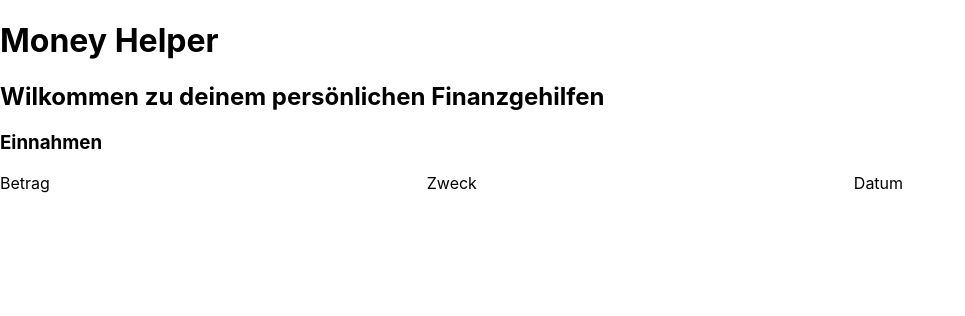
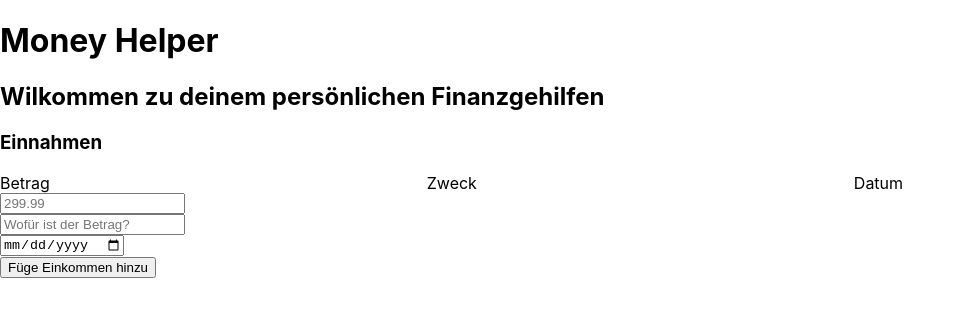
Before and after one commit to Sternenwarte88/money_helper, a React (Create React App) app: page /income in a window 1280 px wide. Shown: the top 316 px of the page, without its empty margins (0-965 px from the left). Built offline with nearby package versions, Linux system fonts and the light colour scheme.

Commit message:
implement saving income to database

```diff
--- a/src/container/income/income.jsx
+++ b/src/container/income/income.jsx
@@ -1,10 +1,45 @@
 import { React, Component } from 'react';
 import { HeadTitle } from '../../components/UI/headTitle';
 import classes from './income.module.css';
+import axios from 'axios';
+
+import Input from '../../components/UI/Input';
 
 class Income extends Component {
+	state = {
+		amount: 0,
+		reason: '',
+		date: '',
+	};
+	incomeHandler = () => {
+		axios
+			.post('http://localhost:28010/mh/finance', {
+				amount: this.state.amount,
+				reason: this.state.reason,
+				date: this.state.date,
+			})
+			.then(res => {
+				if (res.msg === 'accepted') {
+					console.log(res.msg);
+				}
+			})
+			.catch(err => {
+				console.log(err);
+			});
+	};
+
+	inputValueHandler = (event, name) => {
+		const newState = { ...this.state, [name]: event.target.value };
+		this.setState(newState);
+	};
+
+	componentDidUpdate(prevProps, prevState) {
+		console.log(this.state);
+	}
+
 	render() {
 		//TODO adding add income handler
+
 		return (
 			<>
 				<HeadTitle site={'Einnahmen'} />
@@ -13,6 +48,39 @@ class Income extends Component {
 					<div>Zweck</div>
 					<div>Datum</div>
 				</div>
+				<div>
+					<Input
+						class={classes.input}
+						type={'number'}
+						name={this.state.amount}
+						placeholder={299.99}
+						changeValue={(event, name) => {
+							this.inputValueHandler(event, 'amount');
+						}}>
+						{this.state.amount}
+					</Input>
+					<Input
+						class={classes.input}
+						type={'text'}
+						name={this.state.reason}
+						placeholder={'Wofür ist der Betrag?'}
+						changeValue={(event, name) => {
+							this.inputValueHandler(event, 'reason');
+						}}>
+						{this.state.reason}
+					</Input>
+					<Input
+						class={classes.input}
+						type={'date'}
+						name={this.state.date}
+						placeholder={'Zu welchem Datum?'}
+						changeValue={(event, name) => {
+							this.inputValueHandler(event, 'date');
+						}}>
+						{this.state.date}
+					</Input>
+				</div>
+				<button onClick={this.incomeHandler}>Füge Einkommen hinzu</button>
 			</>
 		);
 	}
--- a/src/container/income/income.module.css
+++ b/src/container/income/income.module.css
@@ -2,3 +2,6 @@
 	display: grid;
 	grid-template-columns: repeat(3, auto);
 }
+.input {
+	display: block;
+}
--- a/src/container/login/login.jsx
+++ b/src/container/login/login.jsx
@@ -60,7 +60,6 @@ class Login extends Component {
 							name={email}
 							type={email}
 							placeholder='example@example.de'
-							// value={this.state.email}
 							changeValue={(event, name) =>
 								this.inputChangedHandler(event, email)
 							}>
--- a/src/container/menu/menu.jsx
+++ b/src/container/menu/menu.jsx
@@ -2,13 +2,10 @@ import React from 'react';
 import { HeadTitle } from '../../components/UI/headTitle';
 
 class overview extends React.Component {
-
-	render ()
-	{
-		const incomeHandler = () =>
-		{
-		this.props.history.push('/income');
-	};
+	render() {
+		const incomePageHandler = () => {
+			this.props.history.push('/income');
+		};
 		return (
 			<>
 				<div>
@@ -16,7 +13,7 @@ class overview extends React.Component {
 				</div>
 				<div>
 					<button>Übersicht</button>
-					<button onClick={incomeHandler}>Einnahmen</button>
+					<button onClick={incomePageHandler}>Einnahmen</button>
 					<button>Ausgaben</button>
 				</div>
 				<div>Tabellenspalte</div>
--- a/src/container/signup/signup.jsx
+++ b/src/container/signup/signup.jsx
@@ -35,8 +35,8 @@ class signUp extends Component {
 					mode: 'cors',
 				}
 			)
-			.then(result => {
-				console.log(result);
+			.then(data => {
+				console.log(data);
 			})
 			.catch(err => {
 				console.log(err);
```
Also changed, not shown: 1 other file (tests, documents, lock files or other folders).
